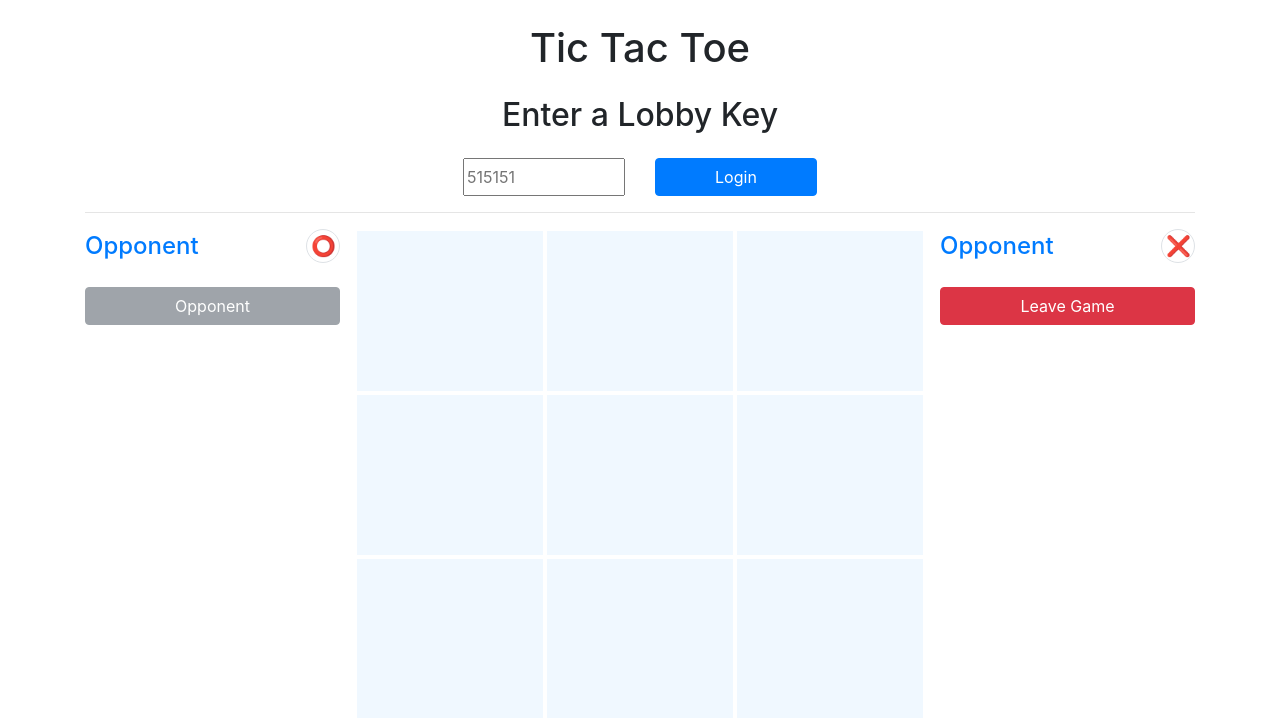
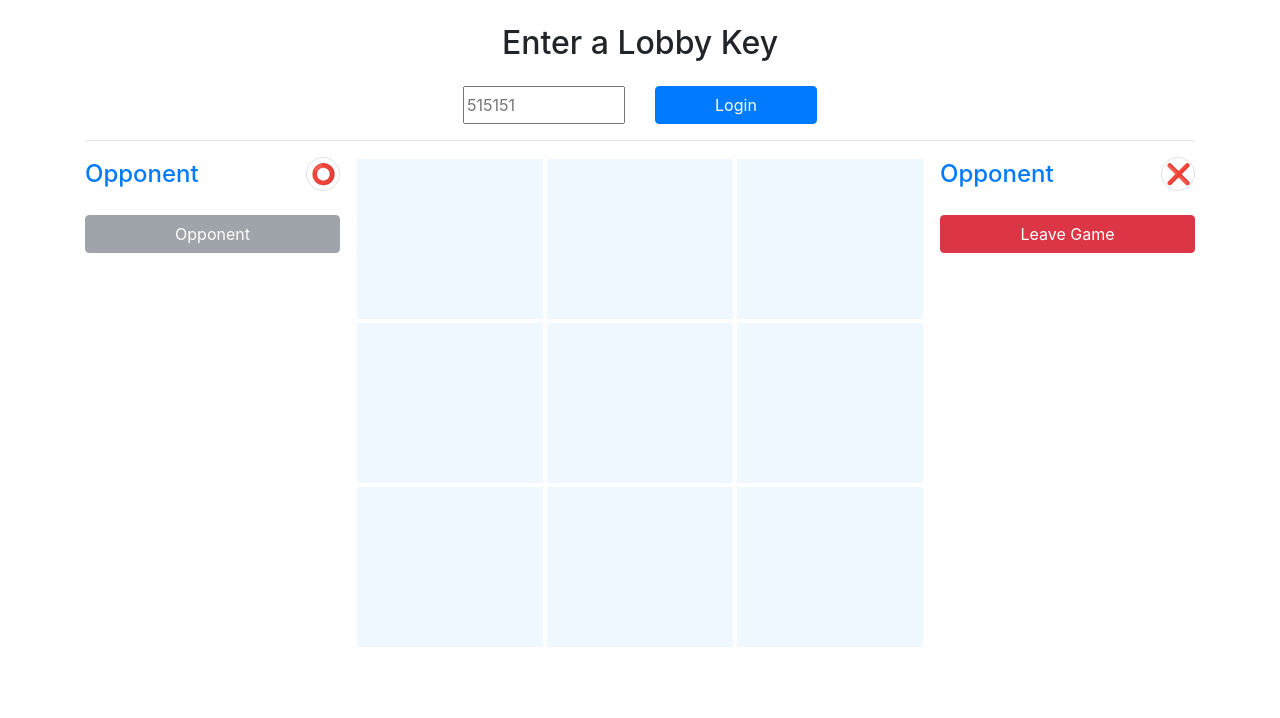
Before and after one commit to Endroe/webprog23_final, a PHP site: page /play.php in a window 1280 px wide. Shown: the part 56-774 px from the top of the page. Run offline with PHP 8.4, Linux system fonts and the light colour scheme.

Commit message:
removed header

```diff
--- a/play.php
+++ b/play.php
@@ -1,5 +1,4 @@
 <?php include 'tpl/head.php'; ?>
-    <h1 class="text-center my-4">Tic Tac Toe</h1>
     <h2 class="text-center my-4" id="gameStatusIndicator">Enter a Lobby Key</h2>
     <div class="row justify-content-center">
     <!-- Lobby Creation -->
@@ -66,12 +65,6 @@
             <div class="justify-content-center mt-4">
                 <button onclick="resetGame()" class="btn btn-danger w-100" id="leave-game-btn">Leave Game</button>
             </div>
-            <!-- <form class="p-2">
-                <div class="input-group">
-                    <input type="text" class="form-control" placeholder="Username">
-                    <button type="submit" class="btn btn-secondary">Sign in</button>
-                </div>
-            </form> Why is this here? Feel free to add back if it's actually necessary. -->
         </div>
 
     </div>
```
